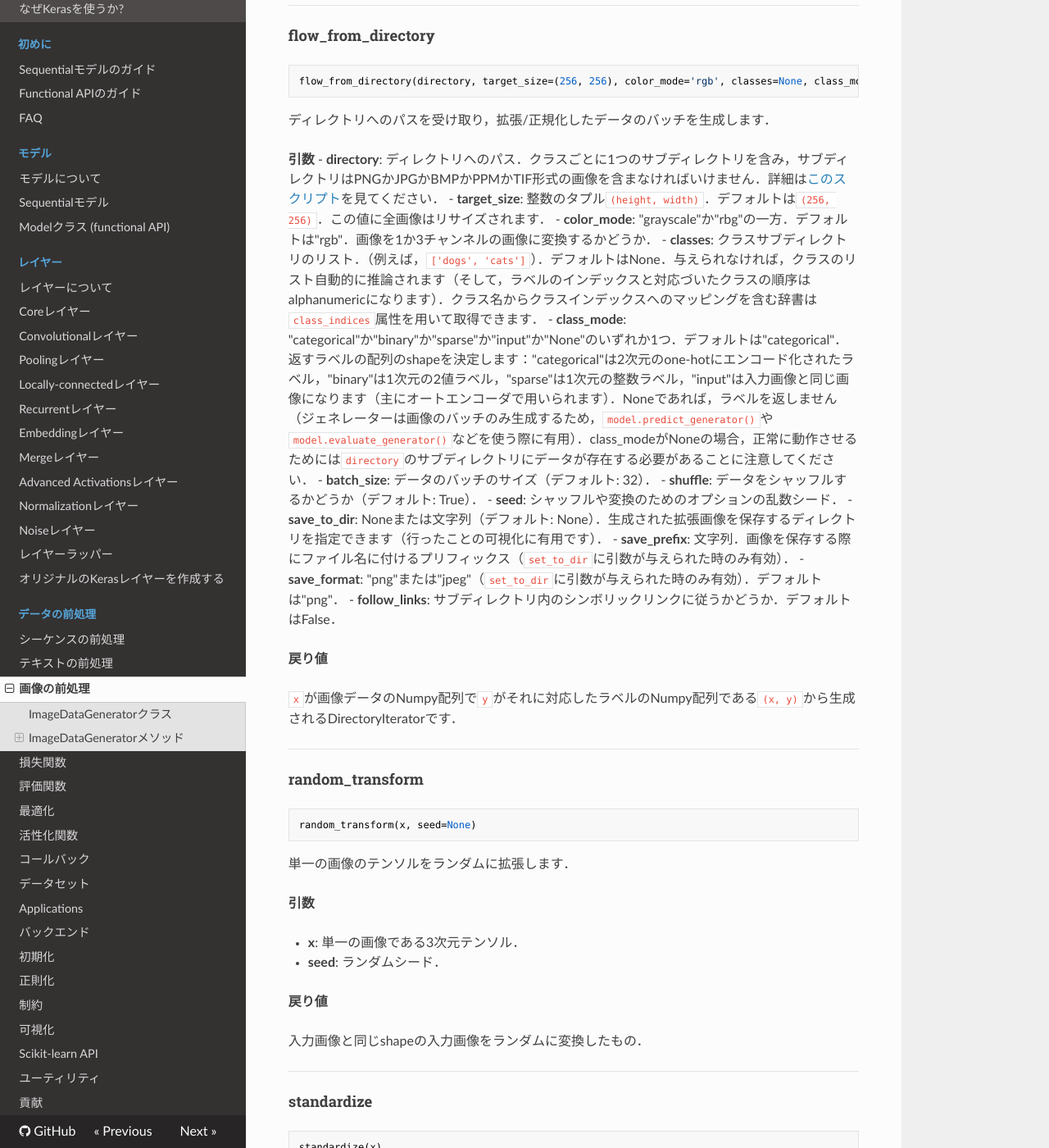
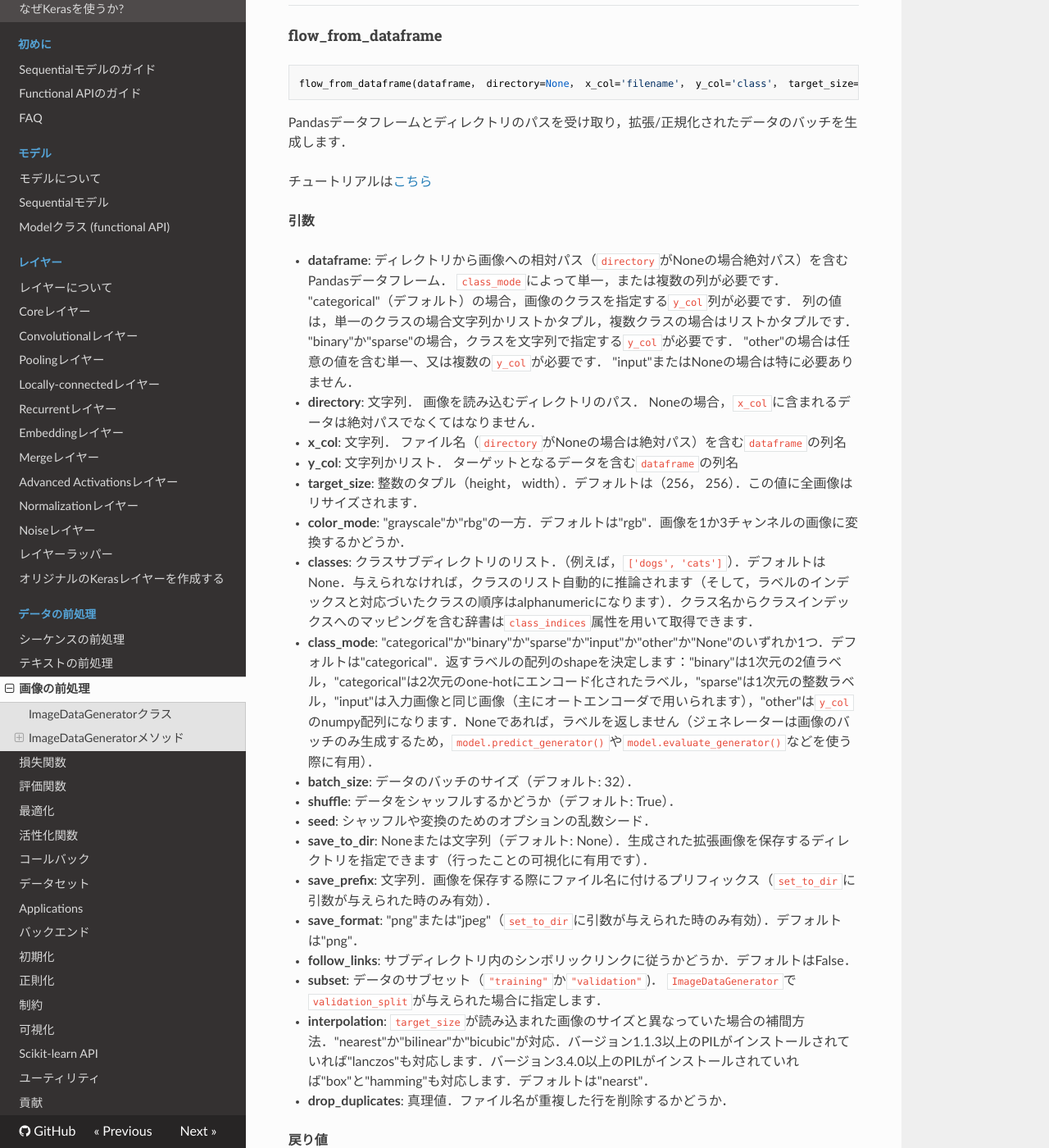
Before and after one commit to keras-team/keras-docs-ja, an MkDocs documentation site: the page built from sources/preprocessing/image.md, in a window 1280 px wide and 1400 px high, scrolled down 3962 px. Shown: the whole window at 82% size. Built offline with MkDocs 1.6.1, drawn with Linux system fonts in a browser that asks for light colours; nearby versions of some CDN libraries; old or Windows-style settings are respelled for this version of MkDocs; some of the changed text lies outside the part shown.

Commit message:
Add flow_from_dataframe

````diff
--- a/sources/preprocessing/image.md
+++ b/sources/preprocessing/image.md
@@ -188,6 +188,43 @@ __戻り値__
 
 ---
 
+#### flow_from_dataframe
+
+```python
+flow_from_dataframe(dataframe， directory=None， x_col='filename'， y_col='class'， target_size=(256， 256)， color_mode='rgb'， classes=None， class_mode='categorical'， batch_size=32， shuffle=True， seed=None， save_to_dir=None， save_prefix=''， save_format='png'， subset=None， interpolation='nearest'， drop_duplicates=True)
+```
+
+Pandasデータフレームとディレクトリのパスを受け取り，拡張/正規化されたデータのバッチを生成します．
+
+チュートリアルは[こちら](http://bit.ly/keras_flow_from_dataframe)
+
+__引数__
+
+- __dataframe__: ディレクトリから画像への相対パス（`directory`がNoneの場合絶対パス）を含むPandasデータフレーム． `class_mode`によって単一，または複数の列が必要です． "categorical"（デフォルト）の場合，画像のクラスを指定する`y_col`列が必要です． 列の値は，単一のクラスの場合文字列かリストかタプル，複数クラスの場合はリストかタプルです． "binary"か"sparse"の場合，クラスを文字列で指定する`y_col`が必要です． "other"の場合は任意の値を含む単一、又は複数の`y_col`が必要です． "input"またはNoneの場合は特に必要ありません．
+- __directory__: 文字列． 画像を読み込むディレクトリのパス． Noneの場合，`x_col`に含まれるデータは絶対パスでなくてはなりません．
+- __x_col__: 文字列． ファイル名（`directory`がNoneの場合は絶対パス）を含む`dataframe`の列名
+- __y_col__: 文字列かリスト． ターゲットとなるデータを含む`dataframe`の列名
+- __target_size__: 整数のタプル（height， width）．デフォルトは（256， 256）．この値に全画像はリサイズされます．
+- __color_mode__: "grayscale"か"rbg"の一方．デフォルトは"rgb"．画像を1か3チャンネルの画像に変換するかどうか．
+- __classes__: クラスサブディレクトリのリスト．（例えば，`['dogs', 'cats']`）．デフォルトはNone．与えられなければ，クラスのリスト自動的に推論されます（そして，ラベルのインデックスと対応づいたクラスの順序はalphanumericになります）．クラス名からクラスインデックスへのマッピングを含む辞書は`class_indices`属性を用いて取得できます．
+- __class_mode__: "categorical"か"binary"か"sparse"か"input"か"other"か"None"のいずれか1つ．デフォルトは"categorical"．返すラベルの配列のshapeを決定します："binary"は1次元の2値ラベル，"categorical"は2次元のone-hotにエンコード化されたラベル，"sparse"は1次元の整数ラベル，"input"は入力画像と同じ画像（主にオートエンコーダで用いられます），"other"は`y_col`のnumpy配列になります．Noneであれば，ラベルを返しません（ジェネレーターは画像のバッチのみ生成するため，`model.predict_generator()`や`model.evaluate_generator()`などを使う際に有用）．
+- __batch_size__: データのバッチのサイズ（デフォルト: 32）．
+- __shuffle__: データをシャッフルするかどうか（デフォルト: True）．
+- __seed__: シャッフルや変換のためのオプションの乱数シード．
+- __save_to_dir__: Noneまたは文字列（デフォルト: None）．生成された拡張画像を保存するディレクトリを指定できます（行ったことの可視化に有用です）．
+- __save_prefix__: 文字列．画像を保存する際にファイル名に付けるプリフィックス（`set_to_dir`に引数が与えられた時のみ有効）．
+- __save_format__: "png"または"jpeg"（`set_to_dir`に引数が与えられた時のみ有効）．デフォルトは"png"．
+- __follow_links__: サブディレクトリ内のシンボリックリンクに従うかどうか．デフォルトはFalse．
+- __subset__: データのサブセット（`"training"`か`"validation"`)． `ImageDataGenerator`で`validation_split`が与えられた場合に指定します．
+- __interpolation__: `target_size`が読み込まれた画像のサイズと異なっていた場合の補間方法．"nearest"か"bilinear"か"bicubic"が対応．バージョン1.1.3以上のPILがインストールされていれば"lanczos"も対応します．バージョン3.4.0以上のPILがインストールされていれば"box"と"hamming"も対応します．デフォルトは"nearst"．
+- __drop_duplicates__: 真理値．ファイル名が重複した行を削除するかどうか．
+
+__戻り値__
+
+`x`が画像データのNumpy配列で`y`がそれに対応したラベルのNumpy配列である`(x, y)`から生成されるDirectoryIteratorです．
+
+---
+
 #### flow_from_directory
 
 ```python
@@ -197,6 +234,7 @@ flow_from_directory(directory, target_size=(256, 256), color_mode='rgb', classes
 ディレクトリへのパスを受け取り，拡張/正規化したデータのバッチを生成します．
 
 __引数__
+
 - __directory__: ディレクトリへのパス．クラスごとに1つのサブディレクトリを含み，サブディレクトリはPNGかJPGかBMPかPPMかTIF形式の画像を含まなければいけません．詳細は[このスクリプト](https://gist.github.com/fchollet/0830affa1f7f19fd47b06d4cf89ed44d)を見てください．
 - __target_size__: 整数のタプル`(height, width)`．デフォルトは`(256, 256)`．この値に全画像はリサイズされます．
 - __color_mode__: "grayscale"か"rbg"の一方．デフォルトは"rgb"．画像を1か3チャンネルの画像に変換するかどうか．
````
